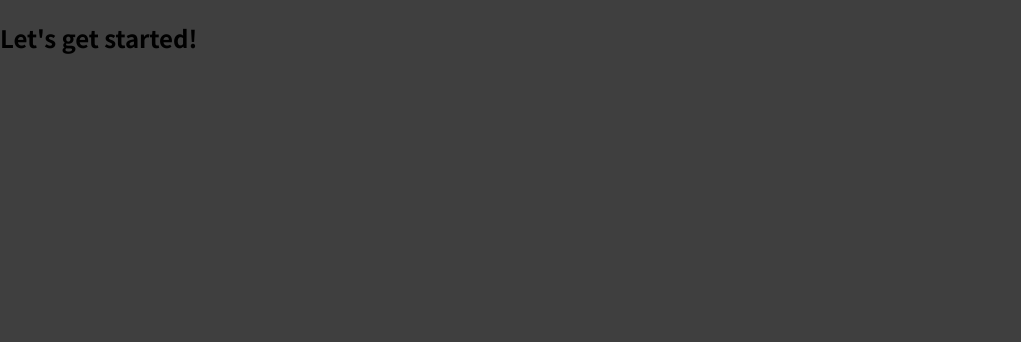
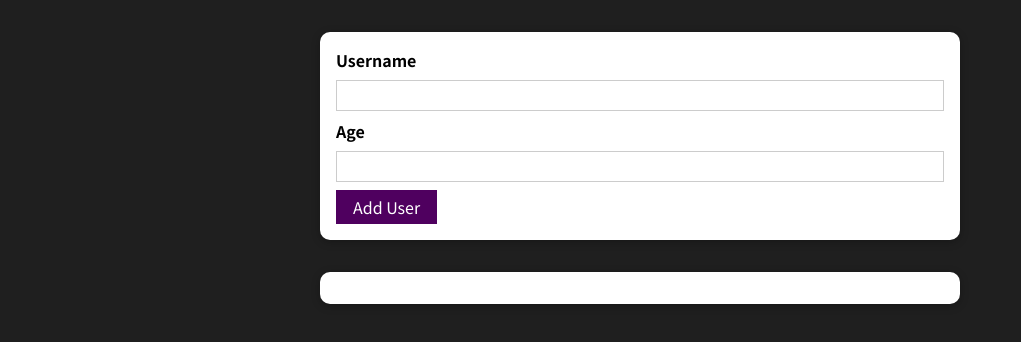
Before and after one commit to jarvish00/react-learning-app, a React (Create React App) app: page / in a window 1280 px wide. Shown: the top 342 px of the page, without its empty margins (0-1021 px from the left). Built offline with nearby package versions, Linux system fonts and the light colour scheme.

Commit message:
code for manage user

```diff
--- a/src/App.js
+++ b/src/App.js
@@ -1,9 +1,20 @@
+import { useState } from 'react'
+import AddUser from './components/Users/AddUser'
+import UserList from './components/Users/UserList'
+
 function App() {
+  const [users, setUsers] = useState([])
+  const addUserHandler = (newUser) => {
+    setUsers((existingUserList) => {
+      return [newUser, ...existingUserList]
+    })
+  }
   return (
     <div>
-      <h2>Let's get started!</h2>
+      <AddUser onAddUser={addUserHandler} />
+      <UserList users={users} />
     </div>
-  );
+  )
 }
 
-export default App;
+export default App
--- a/src/index.css
+++ b/src/index.css
@@ -6,9 +6,10 @@
 
 html {
   font-family: 'Noto Sans JP', sans-serif;
+  background-color: #1f1f1f;
 }
 
 body {
   margin: 0;
-  background-color: #3f3f3f;
+
 }
```
